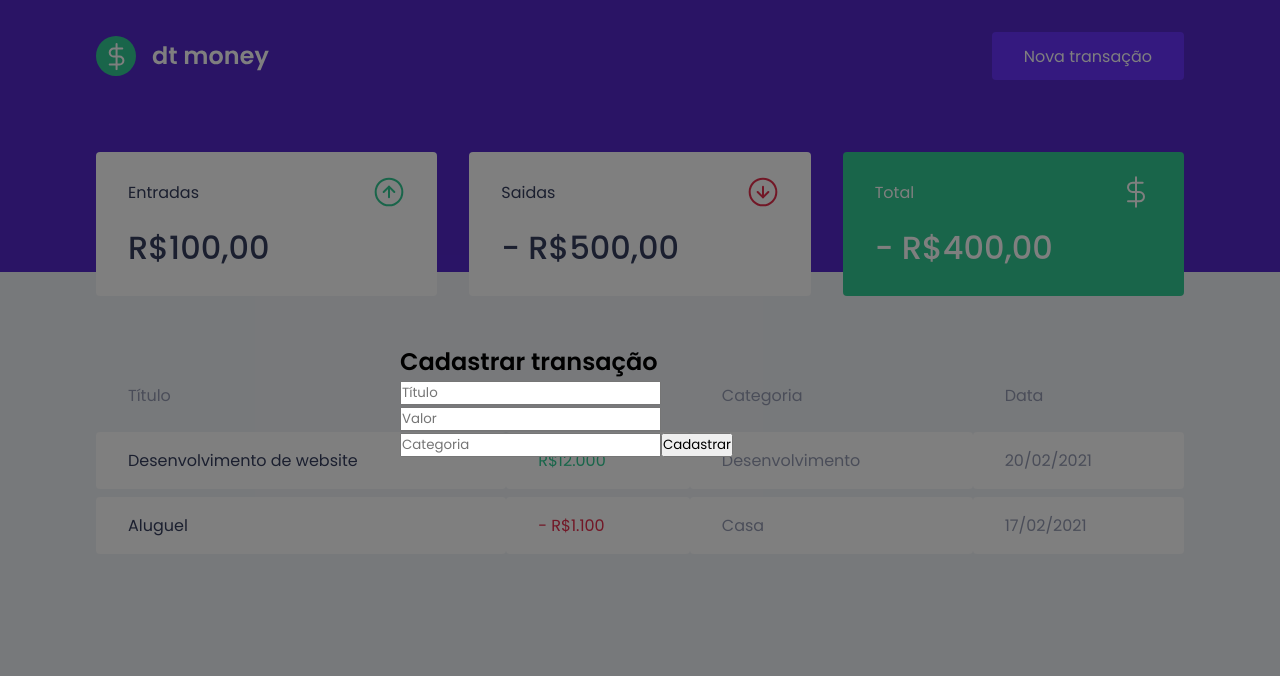
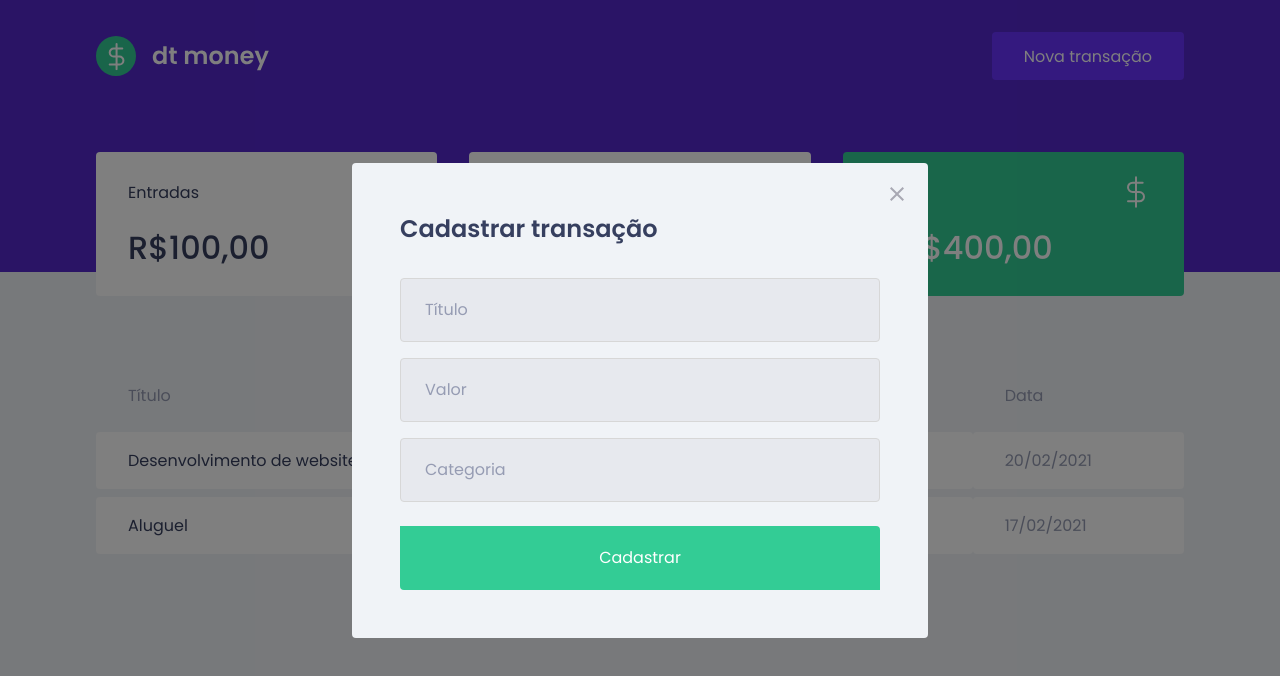
Before and after one commit to ArthurBernardoDev/ignite-Dtmoney, a React (Create React App) app: page / in a window 1280 px wide. Both pictures are taken after a click on the button "Nova transação". Shown: the top 676 px of the page. Built offline with nearby package versions, Linux system fonts and the light colour scheme; no server answers; what miragejs would draw is missing.

Commit message:
criando style-component modal

```diff
--- a/src/components/NewTransactionModal/index.tsx
+++ b/src/components/NewTransactionModal/index.tsx
@@ -1,4 +1,5 @@
 import Modal from 'react-modal'
+import closeImg from '../../assets/close.svg'
 import { Container } from './styles';
 
 interface newTransactionModalProps {
@@ -13,6 +14,12 @@
             overlayClassName="react-modal-overlay"
             className="rect-modal-content"
         >
+            <button type="button"
+                onClick={onRequestClose}
+                className="react-modal-close"
+            >
+                <img src={closeImg} alt="Fechar modal" />
+            </button>
             <Container>
                 <h2> Cadastrar transação</h2>
 
--- a/src/components/NewTransactionModal/styles.ts
+++ b/src/components/NewTransactionModal/styles.ts
@@ -1,3 +1,48 @@
 import styled from 'styled-components'
 
-export const Container = styled.form``;
+export const Container = styled.form`
+h2 {
+    color: var(--text-title);
+    font-size: 1.5rem;
+    margin-bottom: 2rem;
+}
+
+input {
+    width: 100%;
+    padding: 0 1.5rem;
+    height: 4rem;
+    border-radius: 0.25rem;
+
+    border: 1px solid #d7d7d7;
+    background: #e7e9ee;
+
+    font-weight: 400;
+    font-size: 1rem;
+
+    &::placeholder {
+        color: var(--text-body);
+    }
+
+    & + input {
+        margin-top: 1rem;
+
+    }
+}
+
+button[type="submit"] {
+    width: 100%;
+    padding: 0 1.5rem;
+    height: 4rem;
+    background: var(--green);
+    color: #FFF;
+    border-radius: 0%.25rem;
+    border: 0;
+    font-size: 1rem;
+    margin-top: 1.5rem;
+    transition: filter 0.2s;
+
+    &:hover {
+        filter: brightness(0.9);
+    }
+}
+`;
--- a/src/styles/global.ts
+++ b/src/styles/global.ts
@@ -74,9 +74,23 @@
 .rect-modal-content {
     width: 100%;
     max-width: 576px;
-    background: var(---backgroud);
+    background: var(--backgroud);
     padding: 3rem;
     position: relative;
     border-radius: 0.25rem;
+
+}
+.react-modal-close {
+    position: absolute;
+    right: 1.5rem;
+    top: 1.5rem;
+    border: 0;
+    background: transparent;
+    transition: filter 0.2s;
+
+    &:hover {
+        filter: brightness(0.8);
+    }
+
 }
 `
```
